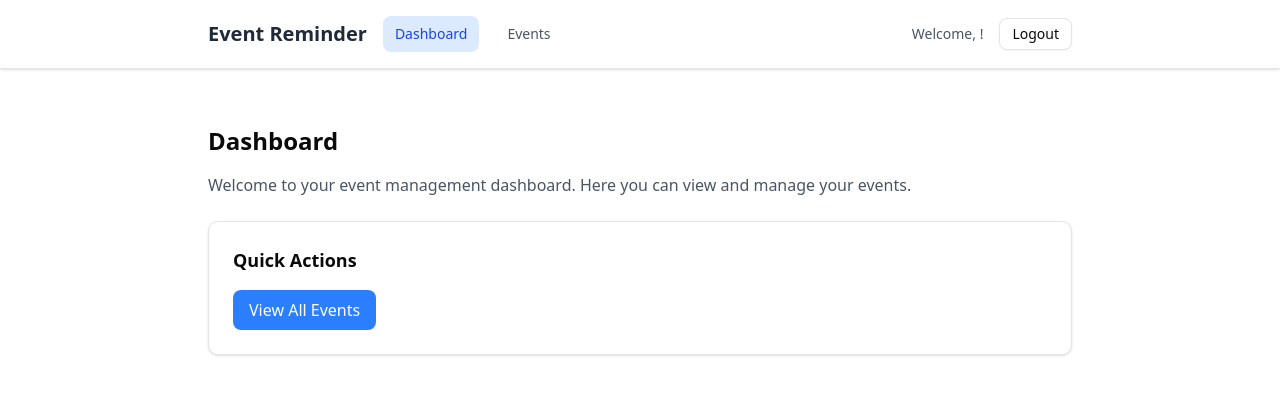
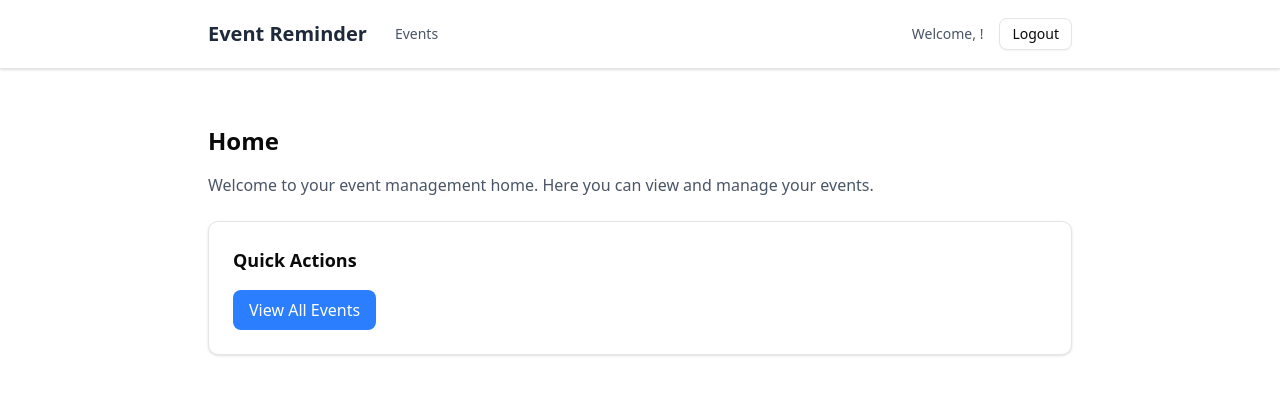
Before and after one commit to Lopez-JhonLay/event-reminder-frontend, a React (Vite) app: page /home in a window 1280 px wide. Before the commit this address led to /dashboard. Shown: the top 394 px of the page. Built offline with nearby package versions, Linux system fonts and the light colour scheme; sample sign-in values are in the browser's storage.

Commit message:
refactor: replace Dashboard with Home and update routing

```diff
--- a/src/App.jsx
+++ b/src/App.jsx
@@ -2,7 +2,7 @@ import { BrowserRouter, Routes, Route, Navigate } from "react-router-dom";
 
 import Register from "./pages/Register";
 import Login from "./pages/Login";
-import Dashboard from "./pages/Dashboard";
+import Home from "./pages/Home";
 import Events from "./pages/Events";
 
 import { ProtectedRoute, PublicRoute } from "./components/RouteGuard";
@@ -32,10 +32,10 @@ function App() {
 					}
 				/>
 				<Route
-					path="/dashboard"
+					path="/home"
 					element={
 						<ProtectedRoute>
-							<Dashboard />
+							<Home />
 						</ProtectedRoute>
 					}
 				/>
@@ -47,22 +47,22 @@ function App() {
 						</ProtectedRoute>
 					}
 				/>
-				{/* Default route - redirect based on authentication status */}
+				/* Default route - redirect based on authentication status */
 				<Route
 					path="/"
 					element={
 						<Navigate
-							to={isAuthenticated() ? "/dashboard" : "/login"}
+							to={isAuthenticated() ? "/home" : "/login"}
 							replace
 						/>
 					}
 				/>
-				{/* Catch all route - redirect to home */}
+				/* Catch all route - redirect to home */
 				<Route
 					path="*"
 					element={
 						<Navigate
-							to={isAuthenticated() ? "/dashboard" : "/login"}
+							to={isAuthenticated() ? "/home" : "/login"}
 							replace
 						/>
 					}
--- a/src/components/Header.jsx
+++ b/src/components/Header.jsx
@@ -28,18 +28,13 @@ function Header() {
 			<div className="max-w-4xl mx-auto px-4 py-4">
 				<div className="flex justify-between items-center">
 					<div className="flex items-center space-x-4">
-						<h1 className="text-xl font-bold text-gray-800">Event Reminder</h1>
+						<Link
+							to="/home"
+							className="text-xl font-bold text-gray-800 hover:text-blue-600 transition-colors"
+						>
+							Event Reminder
+						</Link>
 						<nav className="flex space-x-4">
-							<Link
-								to="/dashboard"
-								className={`px-3 py-2 rounded-md text-sm font-medium transition-colors ${
-									location.pathname === "/dashboard"
-										? "bg-blue-100 text-blue-700"
-										: "text-gray-600 hover:text-gray-900 hover:bg-gray-100"
-								}`}
-							>
-								Dashboard
-							</Link>
 							<Link
 								to="/events"
 								className={`px-3 py-2 rounded-md text-sm font-medium transition-colors ${
--- a/src/components/RouteGuard.jsx
+++ b/src/components/RouteGuard.jsx
@@ -1,7 +1,7 @@
 import { Navigate } from "react-router-dom";
 import useAuthStore from "@/store/auth";
 
-// Guard for routes that require authentication (like Dashboard)
+// Guard for routes that require authentication (like Home)
 export const ProtectedRoute = ({ children }) => {
 	const isAuthenticated = useAuthStore((state) => state.isAuthenticated);
 
@@ -24,7 +24,7 @@ export const PublicRoute = ({ children }) => {
 	if (isAuthenticated()) {
 		return (
 			<Navigate
-				to="/dashboard"
+				to="/home"
 				replace
 			/>
 		);
--- a/src/pages/Dashboard.jsx
+++ b/src/pages/Home.jsx
@@ -1,15 +1,15 @@
 import { Link } from "react-router-dom";
 import Header from "@/components/Header";
 
-function Dashboard() {
+function Home() {
 	return (
 		<div>
 			<Header />
 			<div className="max-w-4xl mx-auto mt-10 p-4">
-				<h1 className="text-2xl font-bold mb-4">Dashboard</h1>
+				<h1 className="text-2xl font-bold mb-4">Home</h1>
 				<p className="text-gray-600 mb-6">
-					Welcome to your event management dashboard. Here you can view and
-					manage your events.
+					Welcome to your event management home. Here you can view and manage
+					your events.
 				</p>
 				<div className="bg-white p-6 rounded-lg shadow-sm border">
 					<h2 className="text-lg font-semibold mb-4">Quick Actions</h2>
@@ -27,4 +27,4 @@ function Dashboard() {
 	);
 }
 
-export default Dashboard;
+export default Home;
```
